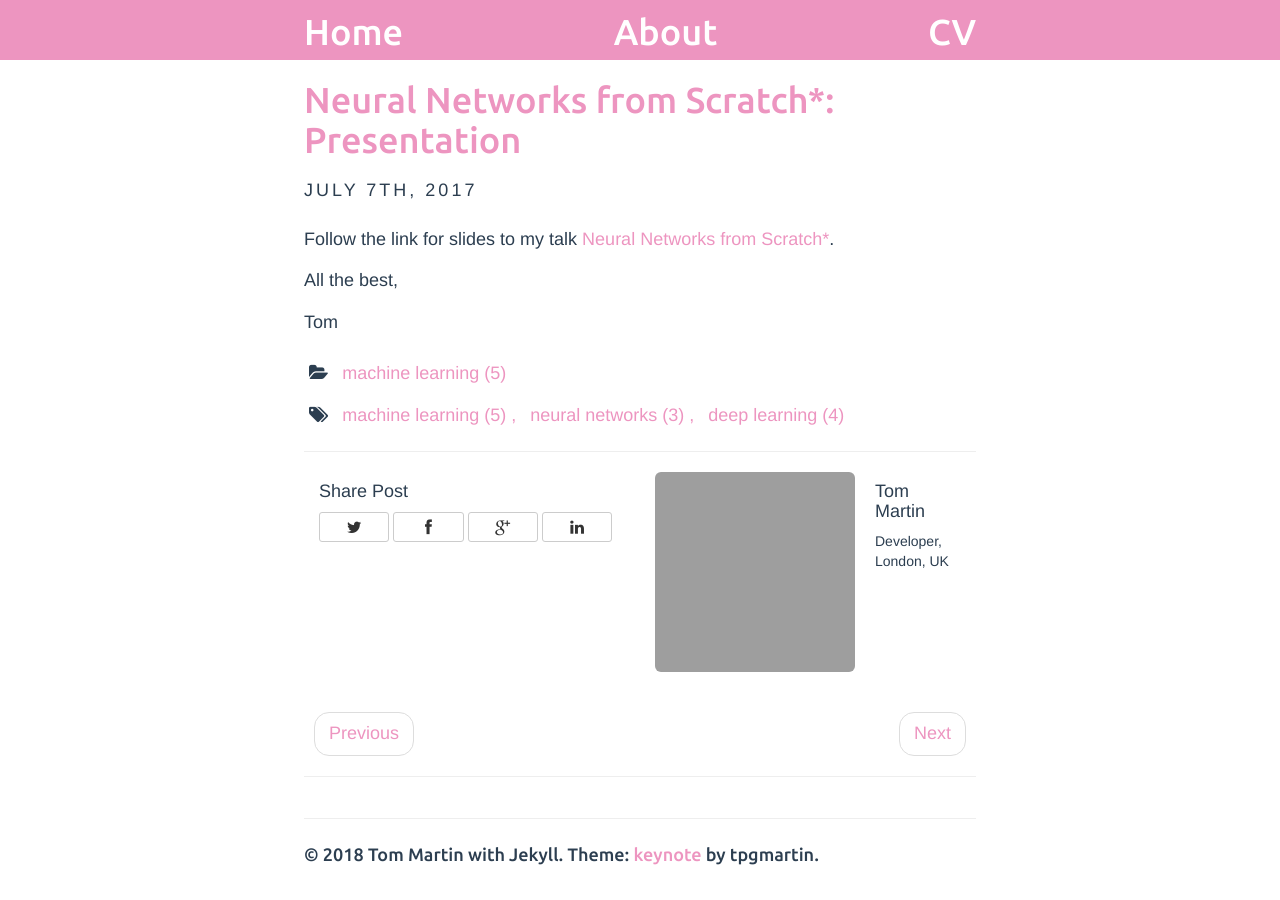
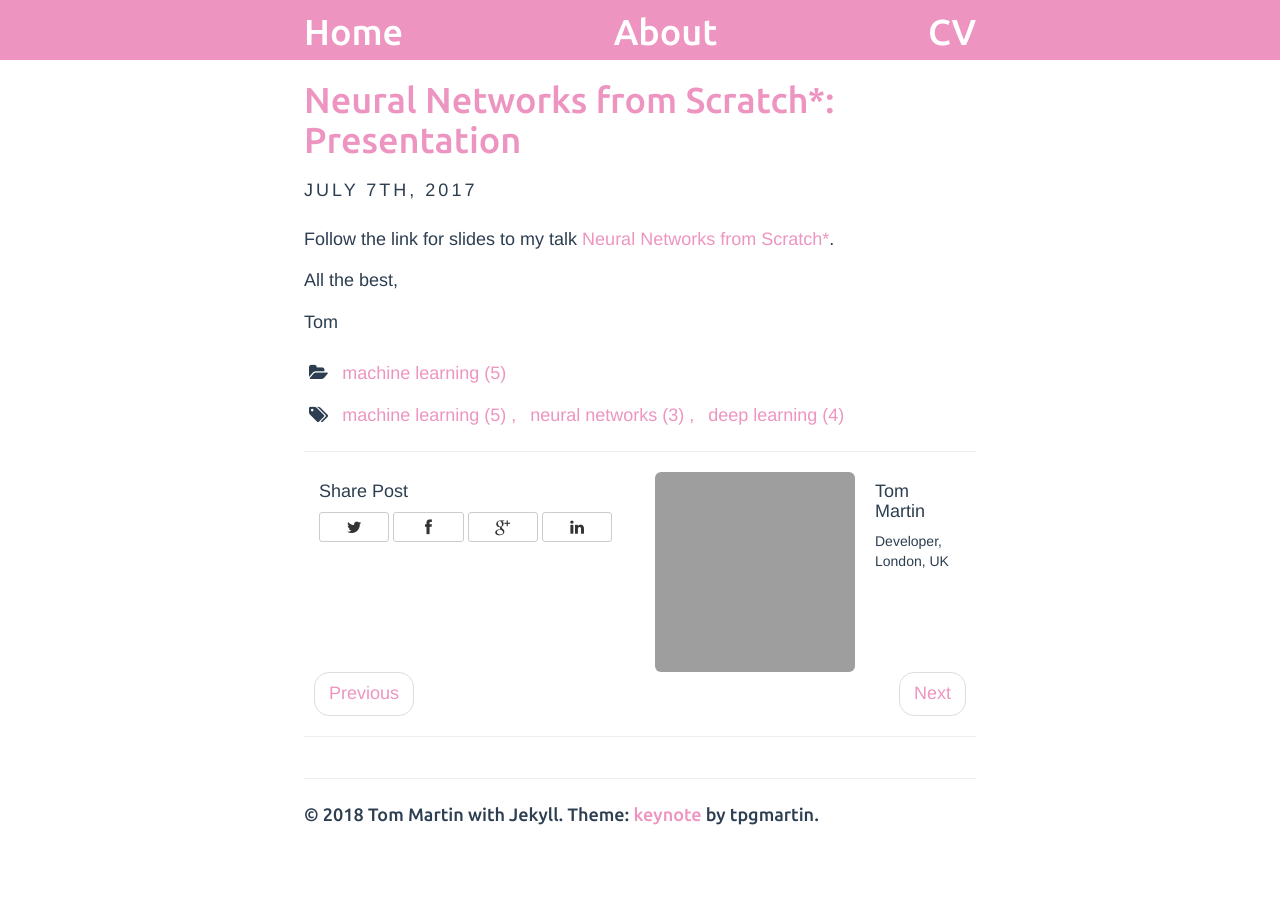
Before and after one commit to tpgmartin/tpgmartin.github.io, a Jekyll site: the page built from _posts/2017-07-07-neural-networks-from-scratch-presentation.md, in a window 1280 px wide. Built offline with Jekyll 4.4.1, drawn with Linux system fonts in a browser that asks for light colours; comment, search, counter and statistics services are not loaded; grey boxes are pictures that could not be loaded.

Commit message:
Update styles

```diff
--- a/assets/css/style.css
+++ b/assets/css/style.css
@@ -293,7 +293,7 @@ a, a:hover, a:focus {
 
 /* Bootstrap customisation */
 .pager {
-  margin: 4rem 0 auto;
+  margin: 0 auto;
   padding: 0 1rem;
   max-width: 48em; }
 
--- a/assets/css/style.scss
+++ b/assets/css/style.scss
@@ -329,7 +329,7 @@ a, a:hover, a:focus {
 
 /* Bootstrap customisation */
 .pager {
-  margin: 4rem 0 auto;
+  margin: 0 auto;
   padding: 0 1rem;
   max-width: 48em;
 }
--- a/index.html
+++ b/index.html
@@ -36,13 +36,11 @@ tagline:
     {% endif %}
     {% endif %}
   </div>
-
 </article>
 {% endfor %}
-<hr/>
 
 <ul class="pager">
-
+  <hr/>
   {% if paginator.previous_page %}
   <li class="previous">
     {% if paginator.previous_page == 1 %}
```
